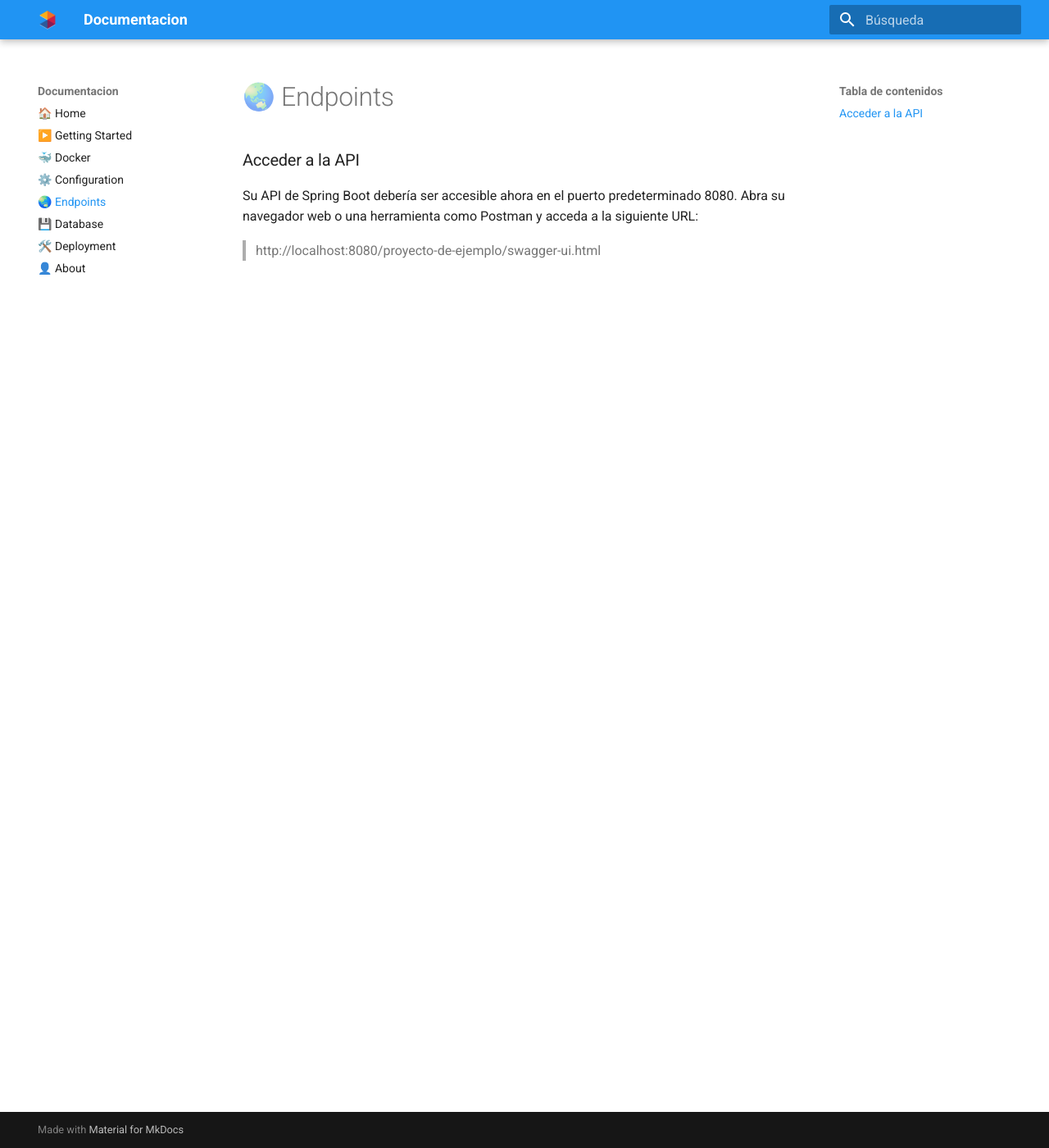
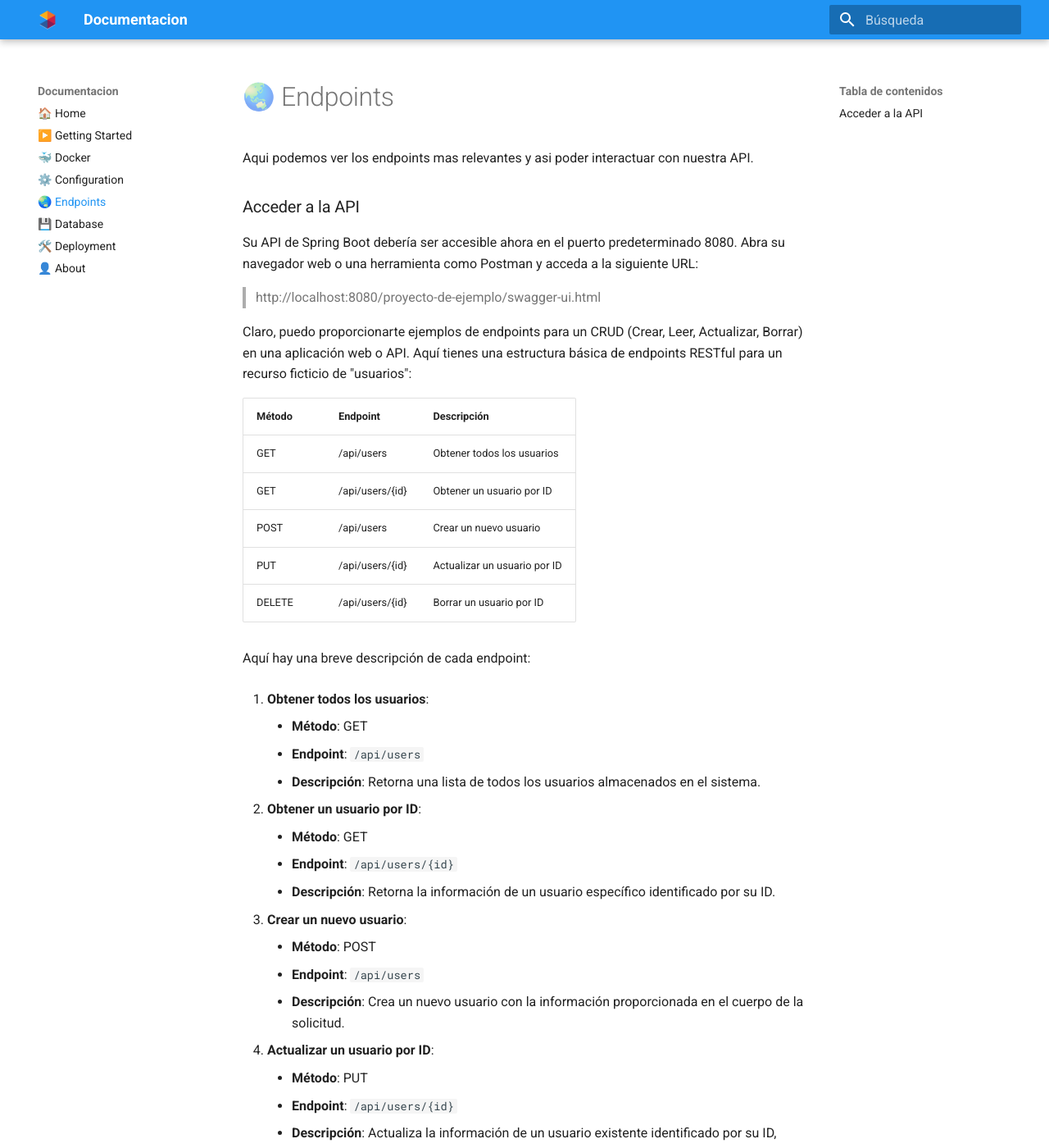
Before and after one commit to MaximilianoRodrigoSoria/mkdocs-example, an MkDocs documentation site: the page built from docs/endpoints.md, in a window 1280 px wide and 1400 px high. Shown: the whole window at 82% size. Built offline with MkDocs 1.6.1 and Material for MkDocs 9.7.7, drawn with Linux system fonts in a browser that asks for light colours; some of the changed text lies outside the part shown.

Commit message:
Se actualiza la documentacion

```diff
--- a/docs/endpoints.md
+++ b/docs/endpoints.md
@@ -1,9 +1,46 @@
 # 🌏 Endpoints
 
-
+Aqui podemos ver los endpoints mas relevantes y asi poder interactuar con nuestra API.
 
 
 ### Acceder a la API
 Su API de Spring Boot debería ser accesible ahora en el puerto predeterminado 8080. Abra su navegador web o una herramienta como Postman y acceda a la siguiente URL:
 
 > http://localhost:8080/proyecto-de-ejemplo/swagger-ui.html
+
+Claro, puedo proporcionarte ejemplos de endpoints para un CRUD (Crear, Leer, Actualizar, Borrar) en una aplicación web o API. Aquí tienes una estructura básica de endpoints RESTful para un recurso ficticio de "usuarios":
+
+| Método | Endpoint          | Descripción                    |
+|--------|-------------------|--------------------------------|
+| GET    | /api/users        | Obtener todos los usuarios     |
+| GET    | /api/users/{id}   | Obtener un usuario por ID      |
+| POST   | /api/users        | Crear un nuevo usuario         |
+| PUT    | /api/users/{id}   | Actualizar un usuario por ID   |
+| DELETE | /api/users/{id}   | Borrar un usuario por ID       |
+
+Aquí hay una breve descripción de cada endpoint:
+
+1. **Obtener todos los usuarios**:
+    - **Método**: GET
+    - **Endpoint**: `/api/users`
+    - **Descripción**: Retorna una lista de todos los usuarios almacenados en el sistema.
+
+2. **Obtener un usuario por ID**:
+    - **Método**: GET
+    - **Endpoint**: `/api/users/{id}`
+    - **Descripción**: Retorna la información de un usuario específico identificado por su ID.
+
+3. **Crear un nuevo usuario**:
+    - **Método**: POST
+    - **Endpoint**: `/api/users`
+    - **Descripción**: Crea un nuevo usuario con la información proporcionada en el cuerpo de la solicitud.
+
+4. **Actualizar un usuario por ID**:
+    - **Método**: PUT
+    - **Endpoint**: `/api/users/{id}`
+    - **Descripción**: Actualiza la información de un usuario existente identificado por su ID, utilizando los datos proporcionados en el cuerpo de la solicitud.
+
+5. **Borrar un usuario por ID**:
+    - **Método**: DELETE
+    - **Endpoint**: `/api/users/{id}`
+    - **Descripción**: Elimina un usuario específico identificado por su ID.
```
Also changed, not shown: docs/configurations.md (+6 -1 lines), docs/database.md (+44 -1 lines), docs/getting_started.md (+5 -10 lines).
